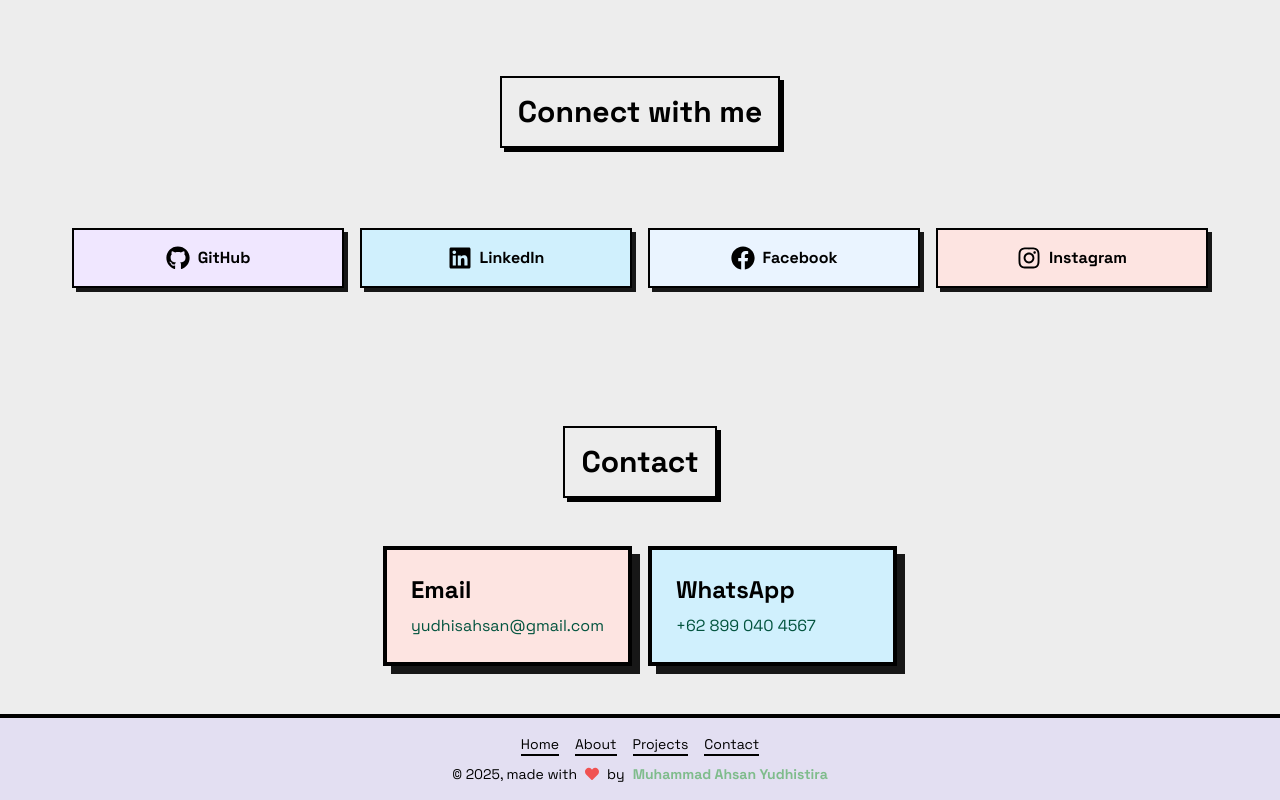
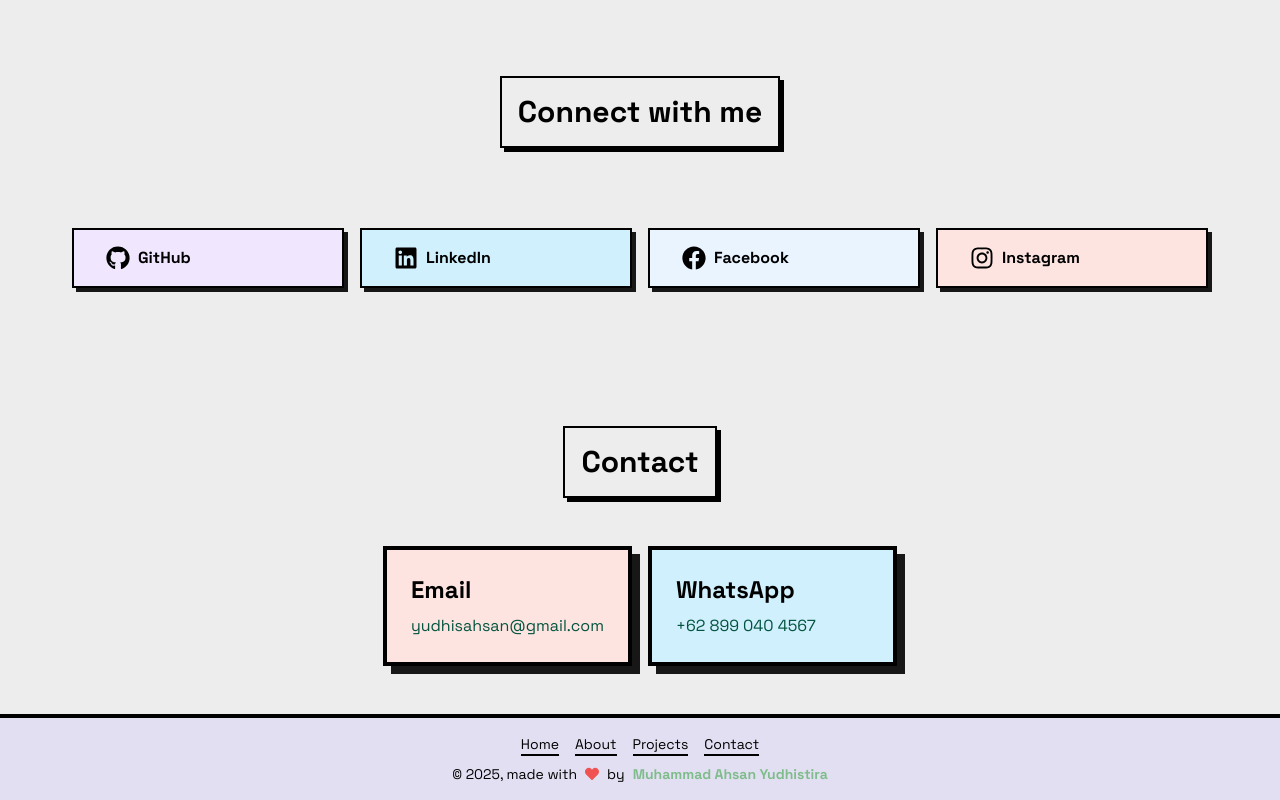
Before and after one commit to yoosch/portfolio, a Next.js app: page / in a window 1280 px wide. Shown: the part 2993-3793 px from the top of the page. Built offline with nearby package versions, Linux system fonts and the light colour scheme.

Commit message:
cancel justify center

```diff
--- a/app/page.js
+++ b/app/page.js
@@ -492,7 +492,7 @@ export default function Page() {
                       href={platform.link}
                       target="_blank"
                       rel="noopener noreferrer"
-                      className={`flex justify-center items-center border-2 px-8 py-4 border-black shadow-[4px_4px_0px_0px_rgba(0,0,0,0.9)] hover:shadow-[2px_2px_0px_0px_rgba(0,0,0,0.9)] hover:translate-x-1 hover:translate-y-1 transition-all duration-300 rounded-none ${platform.bgColor} text-black font-bold`}
+                      className={`flex items-center border-2 px-8 py-4 border-black shadow-[4px_4px_0px_0px_rgba(0,0,0,0.9)] hover:shadow-[2px_2px_0px_0px_rgba(0,0,0,0.9)] hover:translate-x-1 hover:translate-y-1 transition-all duration-300 rounded-none ${platform.bgColor} text-black font-bold`}
                     >
                       {platform.icon}
                       {platform.name}
```
